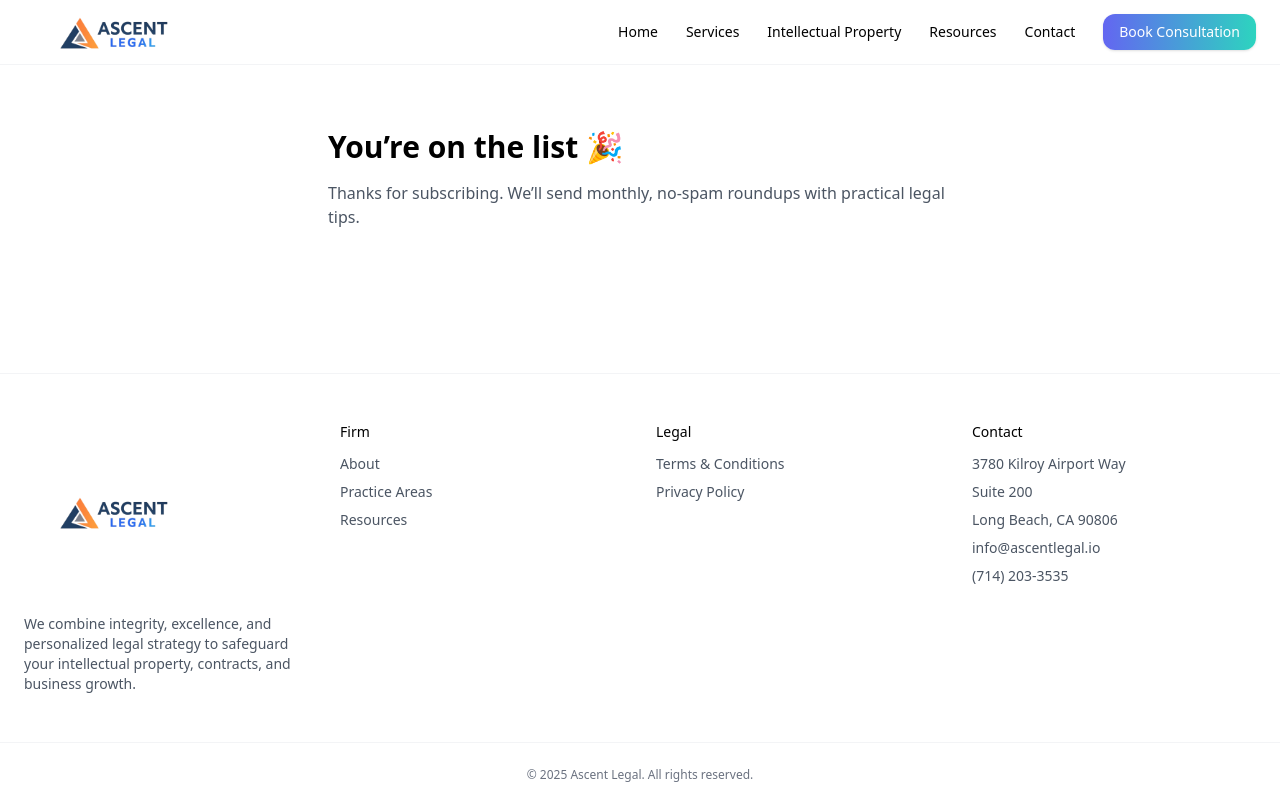
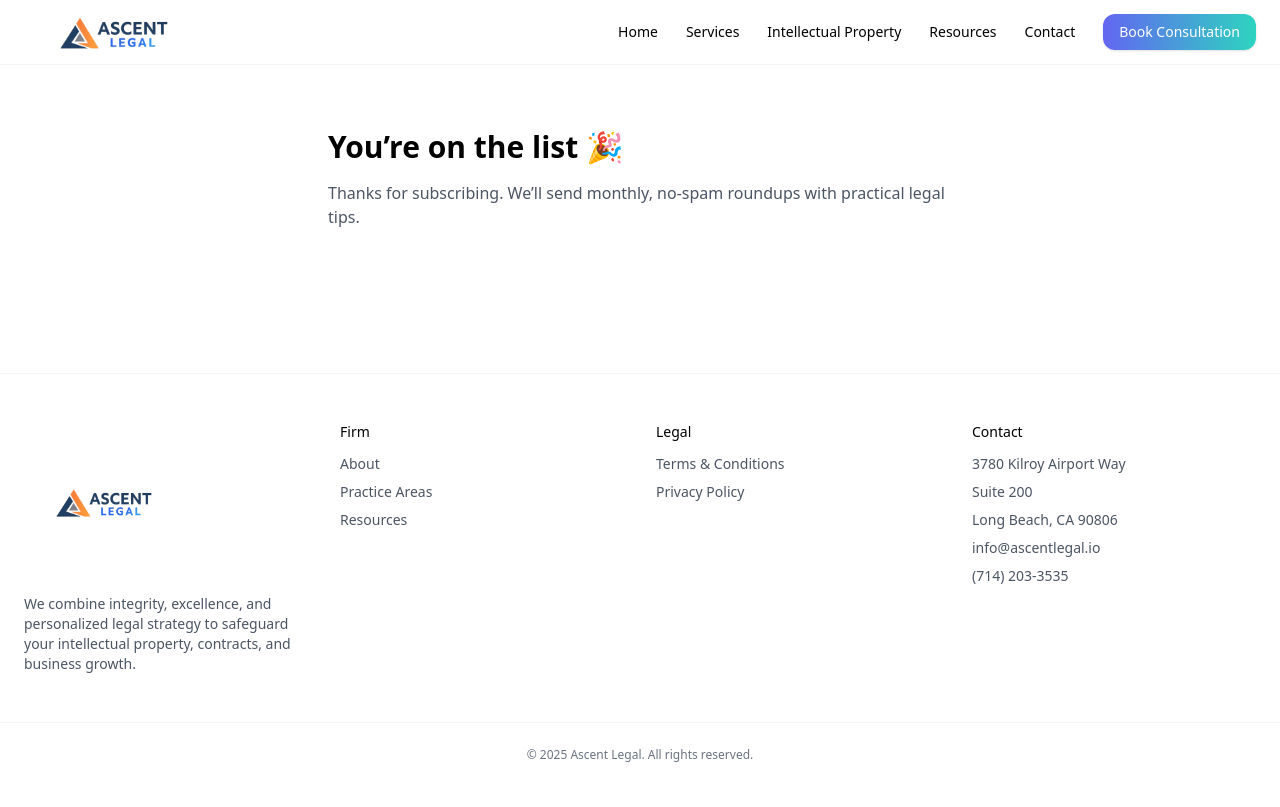
Before and after one commit to ajdreams17/Ascentlegal, a Next.js app: page /Thanks in a window 1280 px wide. Built offline with nearby package versions, Linux system fonts and the light colour scheme; no server answers.

Commit message:
Update Footer.jsx

```diff
--- a/components/Footer.jsx
+++ b/components/Footer.jsx
@@ -11,8 +11,8 @@ export default function Footer() {
           <Image
             src="/ascent-legal-logo.png"
             alt="Ascent Legal Logo"
-            width={180}   // adjust as needed
-            height={100}   // adjust as needed
+            width={160}   // adjust as needed
+            height={80}   // adjust as needed
             priority
           />
         </Link>
```
